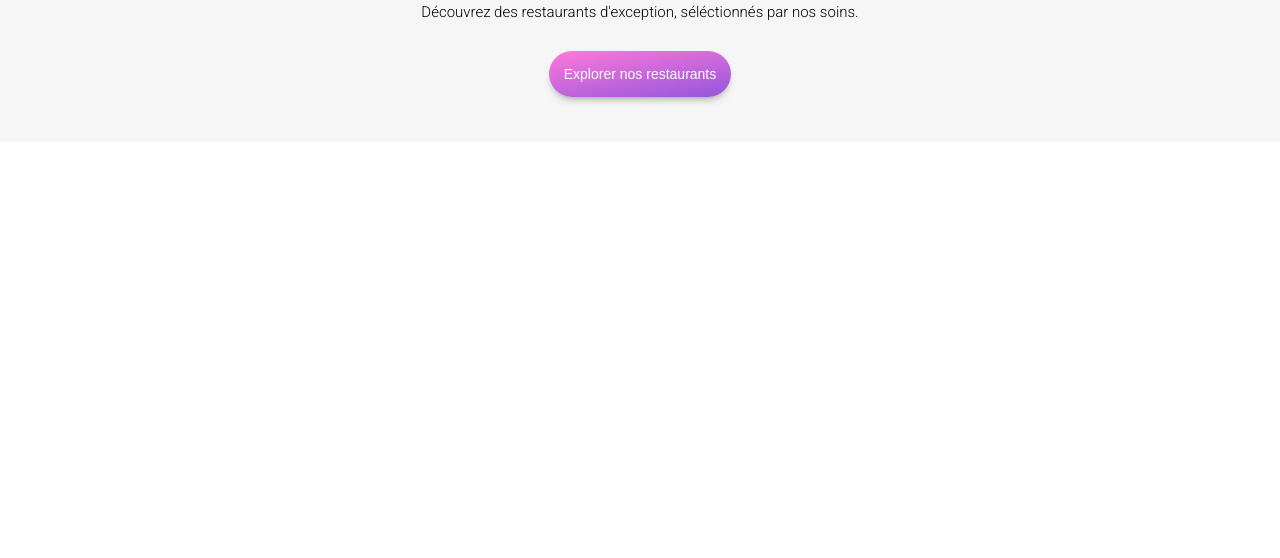
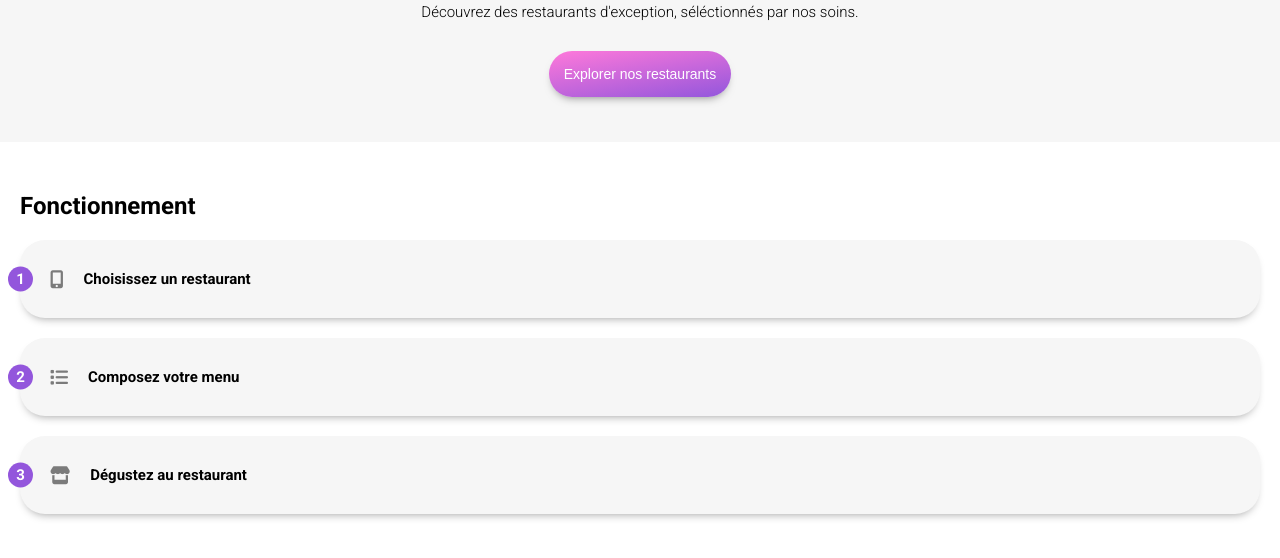
Before and after one commit to jpcouhe/COUHEJean-philippe_3_19022022, a plain HTML site: page index.html in a window 1280 px wide. Shown: the part 210-768 px from the top of the page. Drawn offline with Linux system fonts and the light colour scheme; a web font is replaced by a local one.

Commit message:
Functioning section HTML and CSS

```diff
--- /dev/null
+++ b/Scss/Pages/_index_functioning.scss
@@ -0,0 +1,51 @@
+.functioning {
+    padding: 50px 20px;
+
+    h2 {
+        font-size: 2.4rem;
+    }
+        .functioning_box {
+            display: flex;
+            margin: 20px 0;
+            padding: 30px;
+            font-size: 1.5rem;
+            font-weight: 600;
+            background-color: $bgcolor_light;
+            border-radius: 25px;
+            box-shadow: 0px 5px 10px -5px rgba(0, 0, 0, 0.4);
+            position: relative;
+
+            i {
+                margin-right: 20px;
+                font-size: 1.8rem;
+                color:rgba(0, 0, 0, 0.5)
+            }
+
+
+            &::before{
+                content: attr(data-count);
+                position: absolute;
+                top: 50%;
+                left: -12px;
+                transform: translate(0, -50%);
+                width: 25px;
+                height: 25px;
+                text-align: center;
+                line-height: 25px;
+                color: white;
+                background-color: $primary;
+                border-radius: 50%;
+            }
+
+            // left -12px Circle Rayon
+            // translate for center the circle in the middle of the functioning_box
+
+            &:hover{
+                background-color: #f5edff;
+
+                i{
+                    color: $primary;
+                }
+            }
+        }
+    }
--- a/index.html
+++ b/index.html
@@ -27,5 +27,22 @@
             <button>Explorer nos restaurants</button>
         </div>
     </section>
+    <section class="functioning">
+        <h2>Fonctionnement</h2>
+        <div class="functioning_container">
+            <div class="functioning_box" data-count="1">
+                <i class="fa-solid fa-mobile-screen-button"></i>
+                <p>Choisissez un restaurant</p>
+            </div>
+            <div class="functioning_box" data-count="2">
+                <i class="fa-solid fa-list"></i>
+                <p>Composez votre menu</p>
+            </div>
+            <div class="functioning_box" data-count="3">
+                <i class="fa-solid fa-store"></i>
+                <p>Dégustez au restaurant</p>
+            </div>
+        </div>
+    </section>
 </body>
 </html>
--- a/style.scss
+++ b/style.scss
@@ -7,4 +7,5 @@
 
 @import "./Scss/Composants/buttons";
 
-@import "./Scss/Pages/index"
+@import "./Scss/Pages/index";
+@import "./Scss/Pages/index_functioning"
```
Also changed, not shown: dist/css/style.css, dist/css/style.min.css.
